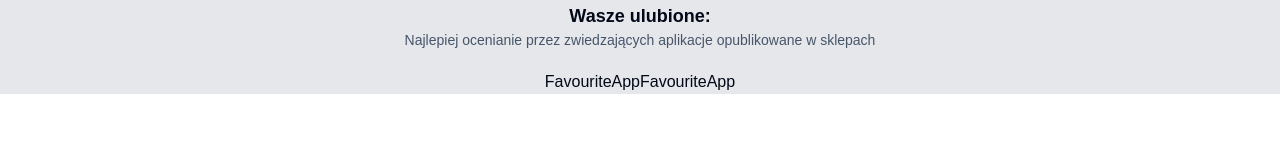
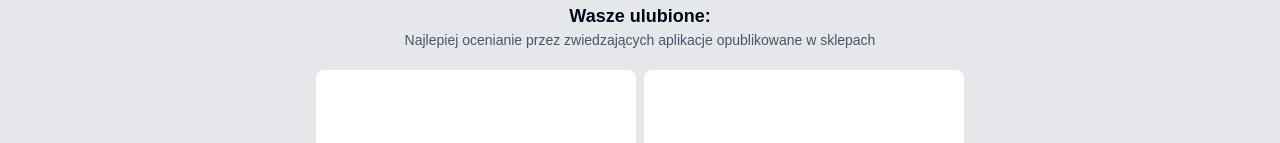
Before and after one commit to maciekpastuszak/audiotour, a Next.js app: page /aplikacja in a window 1280 px wide. Shown: the part 2104-2247 px from the top of the page. Before the commit the page ends 2198 px from the top, so only its background shows below. Built offline with nearby package versions, Linux system fonts and the light colour scheme; a web font is replaced by a local one.

Commit message:
add FGavouriteAppCard container

```diff
--- a/app/aplikacja/page.tsx
+++ b/app/aplikacja/page.tsx
@@ -1,7 +1,7 @@
 import AppFunctionCard from '@/components/AppFunctionCard'
 import ApplicationCard from '@/components/ApplicationCard'
 import IconCarousel from '@/components/IconCarousel'
-import FavouriteApp from '@/components/FavouriteApp'
+import FavouriteAppCard from '@/components/FavouriteAppCard'
 import Navbar from '@/components/Navbar'
 import { Button } from '@/components/ui/button'
 import { featureCards } from '@/constants'
@@ -68,9 +68,9 @@ const Aplikacja = () => {
         <h2 className='text-lg font-bold'>Wasze ulubione:</h2>
         <p className='text-sm text-slate-600 mb-5'>Najlepiej ocenianie przez zwiedzających aplikacje opublikowane w sklepach</p>
 
-        <div className='flex flex-col md:flex-row'>
-          <FavouriteApp />
-          <FavouriteApp />
+        <div className='flex flex-col md:flex-row gap-2'>
+          <FavouriteAppCard />
+          <FavouriteAppCard />
         </div>
       </section>
   )
--- a/components/FavouriteApp.tsx
+++ /dev/null
@@ -1,9 +0,0 @@
-import React from 'react'
-
-const FavouriteApp = () => {
-  return (
-    <div>FavouriteApp</div>
-  )
-}
-
-export default FavouriteApp
--- /dev/null
+++ b/components/FavouriteAppCard.tsx
@@ -0,0 +1,11 @@
+import React from 'react'
+
+const FavouriteAppCard = () => {
+  return (
+    <div className='w-80 h-20 bg-white rounded-lg'>
+
+    </div>
+  )
+}
+
+export default FavouriteAppCard
```
